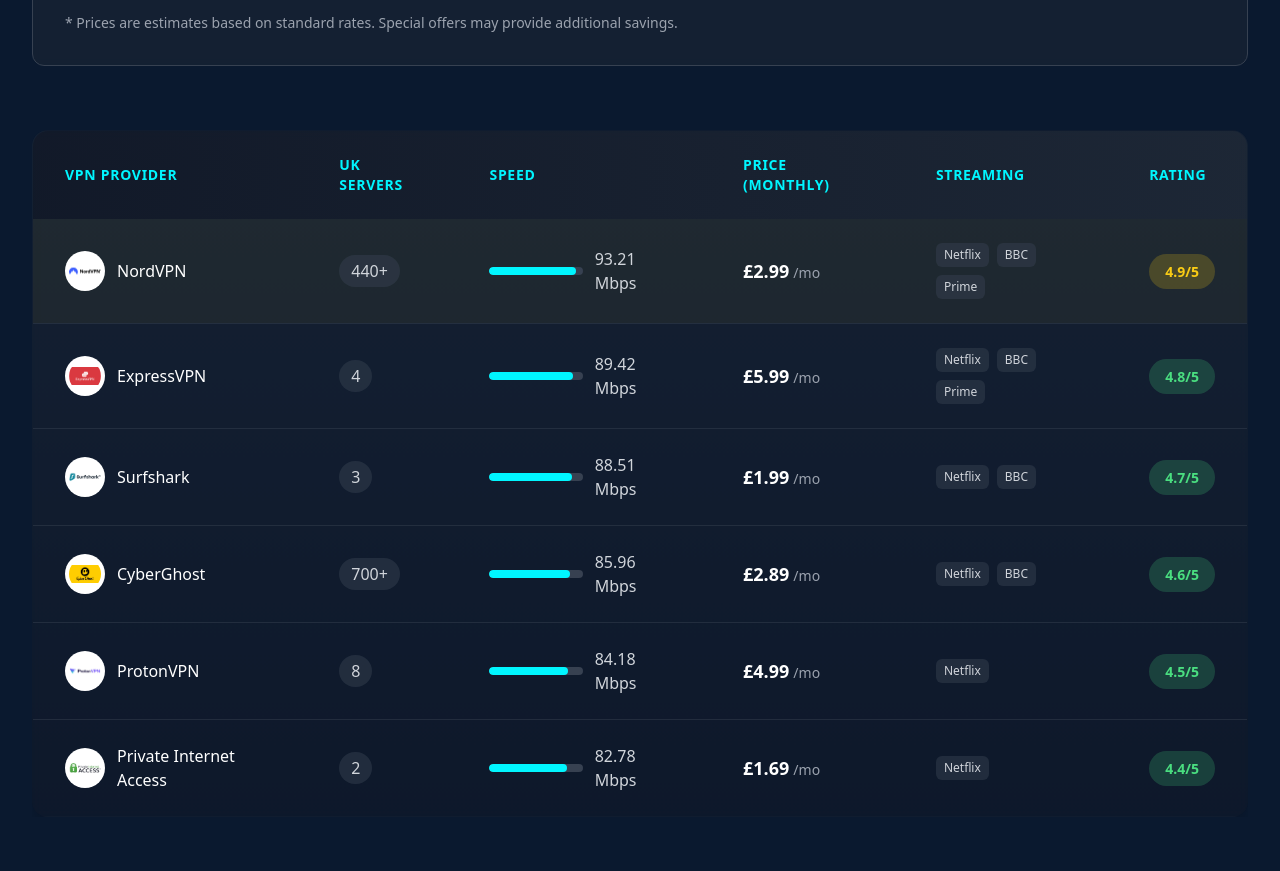
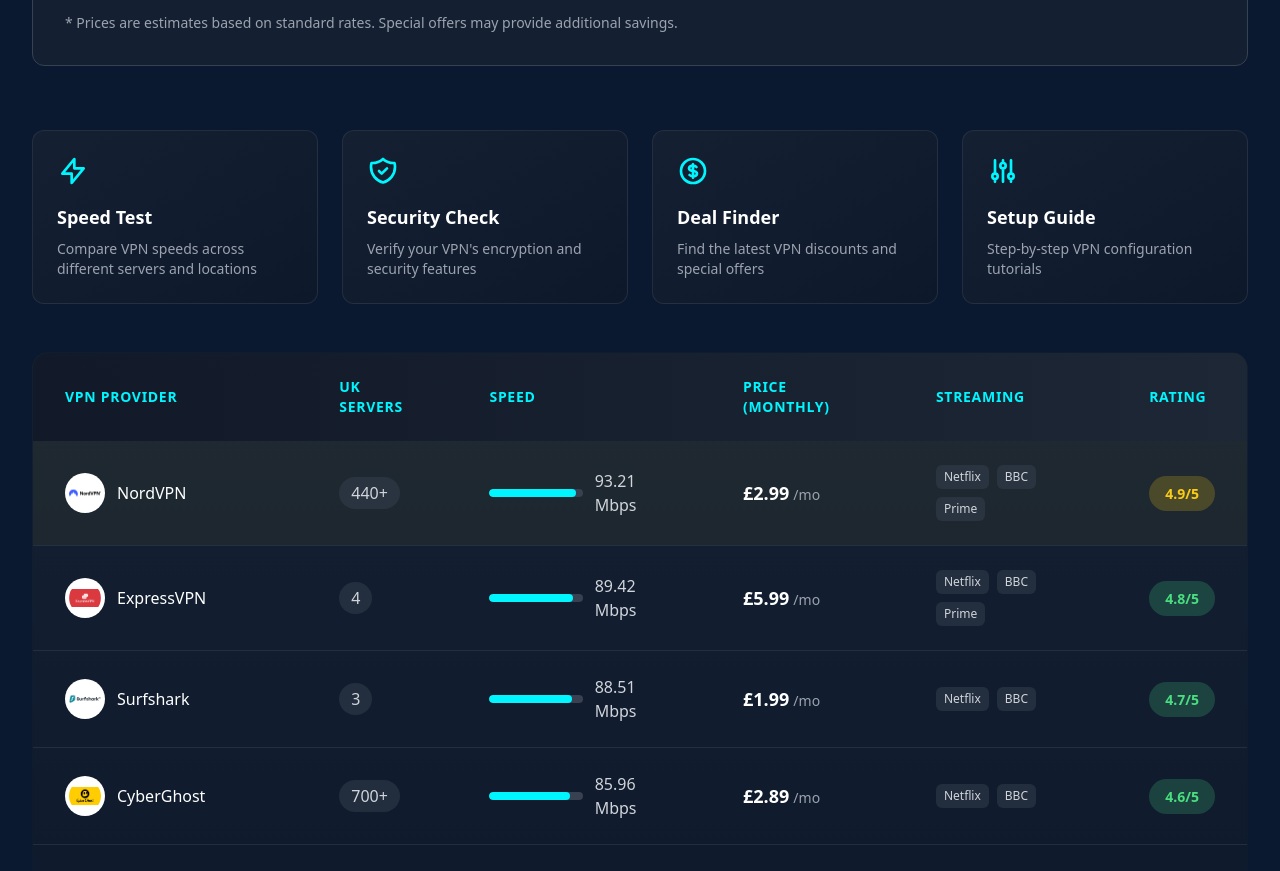
Before and after one commit to GergulasBalint/bestvpn, a React (Vite) app: page /compare-costs in a window 1280 px wide. Shown: the part 940-1811 px from the top of the page. Built offline with nearby package versions, Linux system fonts and the light colour scheme.

Commit message:
cost comparison added stuff

```diff
--- /dev/null
+++ b/src/components/QuickActions.tsx
@@ -0,0 +1,53 @@
+import React from 'react';
+
+const QuickActions: React.FC = () => {
+  return (
+    <div className="grid grid-cols-1 md:grid-cols-4 gap-6 mb-12">
+      <div className="group relative overflow-hidden rounded-xl bg-gradient-to-br from-gray-800/50 to-gray-900/50 p-6 hover:shadow-lg transition-all duration-300 border border-gray-700/50">
+        <div className="absolute inset-0 bg-gradient-to-br from-cyber-blue/10 to-purple-500/10 opacity-0 group-hover:opacity-100 transition-opacity duration-300"></div>
+        <div className="relative">
+          <svg className="w-8 h-8 text-cyber-blue mb-4" fill="none" stroke="currentColor" viewBox="0 0 24 24">
+            <path strokeLinecap="round" strokeLinejoin="round" strokeWidth="2" d="M13 10V3L4 14h7v7l9-11h-7z" />
+          </svg>
+          <h3 className="text-lg font-semibold text-white mb-2">Speed Test</h3>
+          <p className="text-sm text-gray-400">Compare VPN speeds across different servers and locations</p>
+        </div>
+      </div>
+
+      <div className="group relative overflow-hidden rounded-xl bg-gradient-to-br from-gray-800/50 to-gray-900/50 p-6 hover:shadow-lg transition-all duration-300 border border-gray-700/50">
+        <div className="absolute inset-0 bg-gradient-to-br from-cyber-blue/10 to-purple-500/10 opacity-0 group-hover:opacity-100 transition-opacity duration-300"></div>
+        <div className="relative">
+          <svg className="w-8 h-8 text-cyber-blue mb-4" fill="none" stroke="currentColor" viewBox="0 0 24 24">
+            <path strokeLinecap="round" strokeLinejoin="round" strokeWidth="2" d="M9 12l2 2 4-4m5.618-4.016A11.955 11.955 0 0112 2.944a11.955 11.955 0 01-8.618 3.04A12.02 12.02 0 003 9c0 5.591 3.824 10.29 9 11.622 5.176-1.332 9-6.03 9-11.622 0-1.042-.133-2.052-.382-3.016z" />
+          </svg>
+          <h3 className="text-lg font-semibold text-white mb-2">Security Check</h3>
+          <p className="text-sm text-gray-400">Verify your VPN's encryption and security features</p>
+        </div>
+      </div>
+
+      <div className="group relative overflow-hidden rounded-xl bg-gradient-to-br from-gray-800/50 to-gray-900/50 p-6 hover:shadow-lg transition-all duration-300 border border-gray-700/50">
+        <div className="absolute inset-0 bg-gradient-to-br from-cyber-blue/10 to-purple-500/10 opacity-0 group-hover:opacity-100 transition-opacity duration-300"></div>
+        <div className="relative">
+          <svg className="w-8 h-8 text-cyber-blue mb-4" fill="none" stroke="currentColor" viewBox="0 0 24 24">
+            <path strokeLinecap="round" strokeLinejoin="round" strokeWidth="2" d="M12 8c-1.657 0-3 .895-3 2s1.343 2 3 2 3 .895 3 2-1.343 2-3 2m0-8c1.11 0 2.08.402 2.599 1M12 8V7m0 1v8m0 0v1m0-1c-1.11 0-2.08-.402-2.599-1M21 12a9 9 0 11-18 0 9 9 0 0118 0z" />
+          </svg>
+          <h3 className="text-lg font-semibold text-white mb-2">Deal Finder</h3>
+          <p className="text-sm text-gray-400">Find the latest VPN discounts and special offers</p>
+        </div>
+      </div>
+
+      <div className="group relative overflow-hidden rounded-xl bg-gradient-to-br from-gray-800/50 to-gray-900/50 p-6 hover:shadow-lg transition-all duration-300 border border-gray-700/50">
+        <div className="absolute inset-0 bg-gradient-to-br from-cyber-blue/10 to-purple-500/10 opacity-0 group-hover:opacity-100 transition-opacity duration-300"></div>
+        <div className="relative">
+          <svg className="w-8 h-8 text-cyber-blue mb-4" fill="none" stroke="currentColor" viewBox="0 0 24 24">
+            <path strokeLinecap="round" strokeLinejoin="round" strokeWidth="2" d="M12 6V4m0 2a2 2 0 100 4m0-4a2 2 0 110 4m-6 8a2 2 0 100-4m0 4a2 2 0 110-4m0 4v2m0-6V4m6 6v10m6-2a2 2 0 100-4m0 4a2 2 0 110-4m0 4v2m0-6V4" />
+          </svg>
+          <h3 className="text-lg font-semibold text-white mb-2">Setup Guide</h3>
+          <p className="text-sm text-gray-400">Step-by-step VPN configuration tutorials</p>
+        </div>
+      </div>
+    </div>
+  );
+};
+
+export default QuickActions;
--- a/src/pages/CostComparison.tsx
+++ b/src/pages/CostComparison.tsx
@@ -3,6 +3,7 @@ import { Helmet } from 'react-helmet';
 import VPNComparisonTable from '../components/VPNComparisonTable';
 import { vpnTableData } from '../data/vpnData';
 import VPNPriceCalculator from '../components/VPNPriceCalculator';
+import QuickActions from '../components/QuickActions';
 
 const CostComparison: React.FC = () => {
   return (
@@ -53,6 +54,7 @@ const CostComparison: React.FC = () => {
 
         {/* Main Comparison Table */}
         <div className="max-w-7xl mx-auto px-4 sm:px-6 lg:px-8 mb-16">
+          <QuickActions />
           <VPNComparisonTable vpns={vpnTableData} className="mb-12" />
         </div>
 
```
